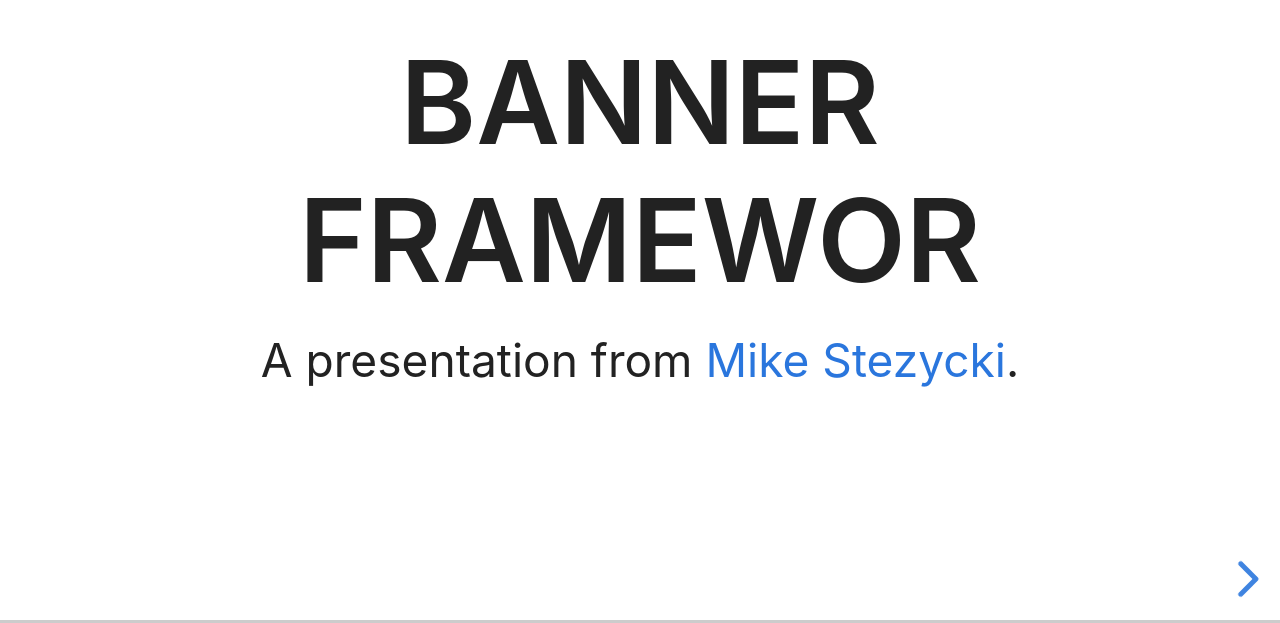
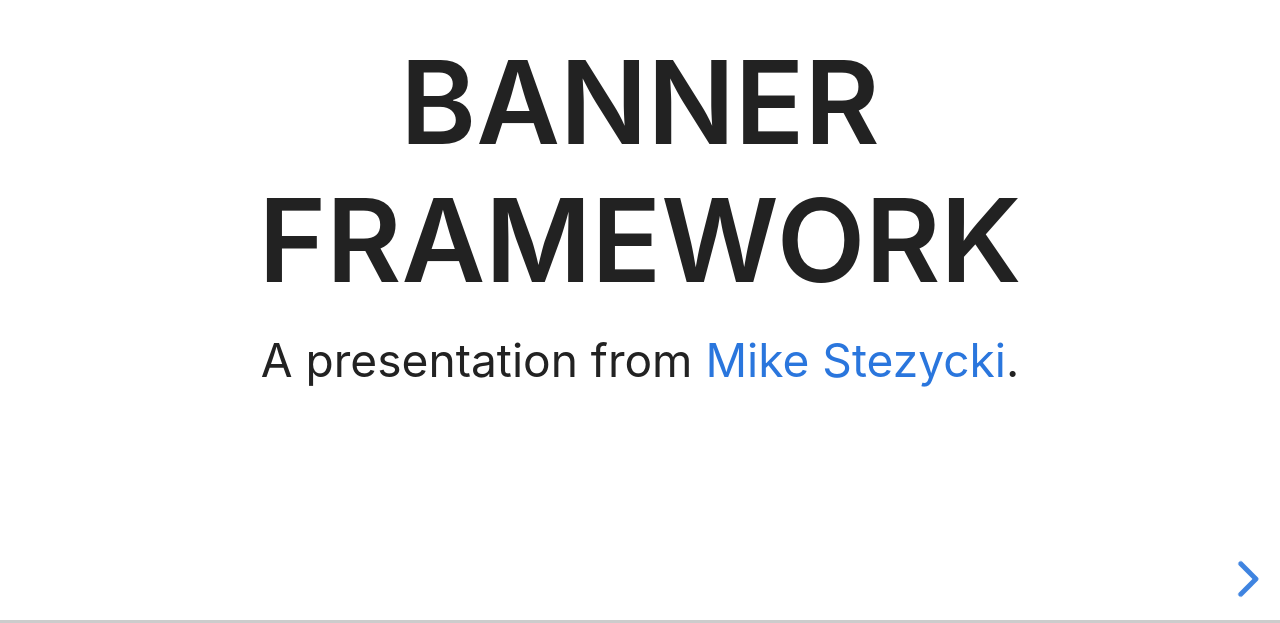
Before and after one commit to mr-stezz/Banner-Framework-Presentation, a website: page index.html in a window 1280 px wide. Shown: the part 177-800 px from the top of the page. Drawn offline with Linux system fonts and the light colour scheme.

Commit message:
add K bac

```diff
--- a/index.html
+++ b/index.html
@@ -28,7 +28,7 @@
 
 				<section data-markdown>
 					<textarea data-template>
-						# Banner Framewor
+						# Banner Framework
 
 						A presentation from [Mike Stezycki](https://stez.me).
 					</textarea>
```
